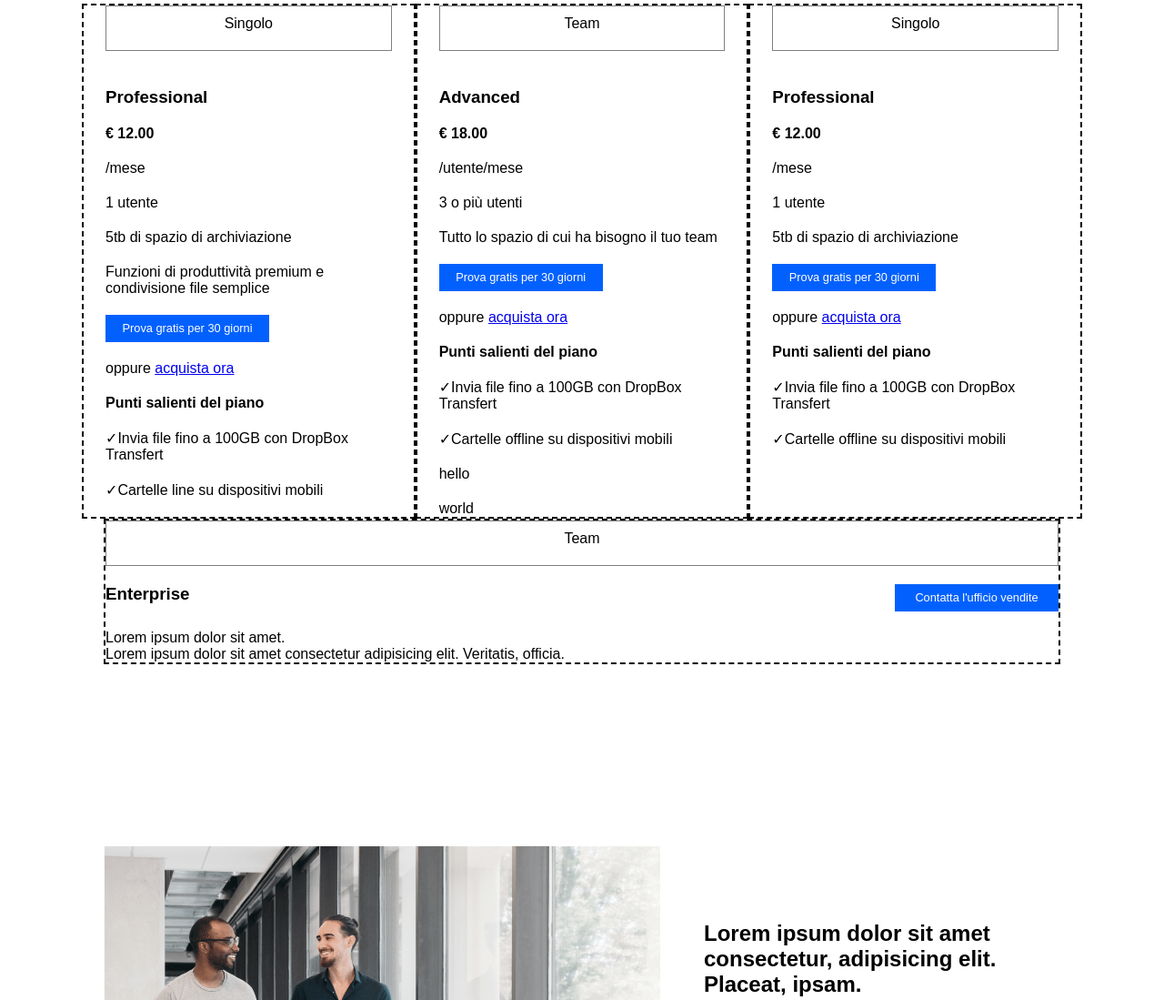
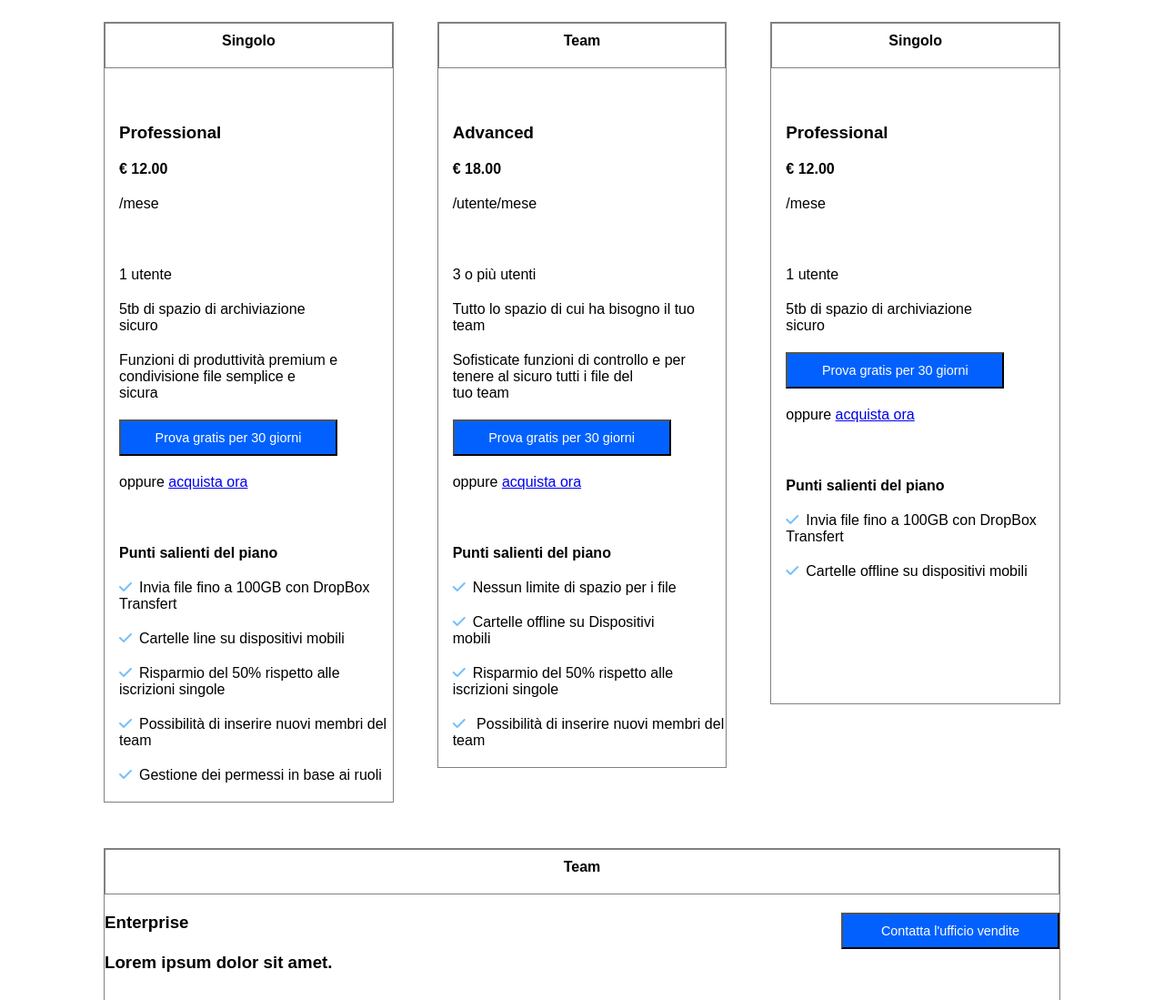
Before and after one commit to MorettiAndrea/htmlcss-dropbox, a plain HTML site: page index.html in a window 1280 px wide. Shown: the part 1088-2187 px from the top of the page at 91% size. Drawn offline with Linux system fonts and the light colour scheme.

Commit message:
mettendo icone...

```diff
--- a/index.html
+++ b/index.html
@@ -88,10 +88,11 @@
             </div>
           </div>
           <div class="row">
-            <div class="col-1-3 border">
-              <div class="card">
-                <p class="top-list">Singolo</p>
-                <nav class="costs">
+            <div class="col-1-3">
+              <div class="card border-gray">
+                <div class="card-head">Singolo</div>
+
+                <nav class="card-content">
                   <ul>
                     <li><h3>Professional</h3></li>
                     <li><b>€ 12.00</b></li>
@@ -99,10 +100,10 @@
                   </ul>
                   <ul>
                     <li>1 utente</li>
-                    <li>5tb di spazio di archiviazione</li>
+                    <li>5tb di spazio di archiviazione<br />sicuro</li>
                     <li>
                       Funzioni di produttività premium e condivisione file
-                      semplice
+                      semplice e <br />sicura
                     </li>
                     <li>
                       <button class="bt-grande-blu">
@@ -114,18 +115,34 @@
                   <ul>
                     <li><b>Punti salienti del piano</b></li>
                     <li>
-                      &check;Invia file fino a 100GB con DropBox Transfert
+                      <i class="fa-solid fa-check" style="color: #74c0fc"></i
+                      >Invia file fino a 100GB con DropBox Transfert
                     </li>
-                    <li>&check;Cartelle line su dispositivi mobili</li>
+                    <li>
+                      <i class="fa-solid fa-check" style="color: #74c0fc"></i
+                      >Cartelle line su dispositivi mobili
+                    </li>
+                    <li>
+                      <i class="fa-solid fa-check" style="color: #74c0fc"></i
+                      >Risparmio del 50% rispetto alle iscrizioni singole
+                    </li>
+                    <li>
+                      <i class="fa-solid fa-check" style="color: #74c0fc"></i
+                      >Possibilità di inserire nuovi membri del team
+                    </li>
+                    <li>
+                      <i class="fa-solid fa-check" style="color: #74c0fc"></i
+                      >Gestione dei permessi in base ai ruoli
+                    </li>
                   </ul>
                 </nav>
               </div>
             </div>
 
-            <div class="col-1-3 border">
-              <div class="card">
-                <p class="top-list">Team</p>
-                <nav class="costs">
+            <div class="col-1-3">
+              <div class="card border-gray">
+                <div class="card-head">Team</div>
+                <nav class="card-content">
                   <ul>
                     <li><h3>Advanced</h3></li>
                     <li><b>€ 18.00</b></li>
@@ -136,38 +153,10 @@
                     <li>3 o più utenti</li>
                     <li>Tutto lo spazio di cui ha bisogno il tuo team</li>
                     <li>
-                      <button class="bt-grande-blu">
-                        Prova gratis per 30 giorni
-                      </button>
+                      Sofisticate funzioni di controllo e per tenere al sicuro
+                      tutti i file del<br />
+                      tuo team
                     </li>
-                    <li>oppure <a href="#">acquista ora</a></li>
-                  </ul>
-                  <ul>
-                    <li><b>Punti salienti del piano</b></li>
-                    <li>
-                      &check;Invia file fino a 100GB con DropBox Transfert
-                    </li>
-                    <li>&check;Cartelle offline su dispositivi mobili</li>
-                    <li>hello</li>
-                    <li>world</li>
-                  </ul>
-                </nav>
-              </div>
-            </div>
-
-            <div class="col-1-3 border">
-              <div class="card">
-                <p class="top-list">Singolo</p>
-                <nav class="costs">
-                  <ul>
-                    <li><h3>Professional</h3></li>
-                    <li><b>€ 12.00</b></li>
-                    <li>/mese</li>
-                  </ul>
-
-                  <ul>
-                    <li>1 utente</li>
-                    <li>5tb di spazio di archiviazione</li>
                     <li>
                       <button class="bt-grande-blu">
                         Prova gratis per 30 giorni
@@ -178,25 +167,76 @@
                   <ul>
                     <li><b>Punti salienti del piano</b></li>
                     <li>
-                      &check;Invia file fino a 100GB con DropBox Transfert
+                      <i class="fa-solid fa-check" style="color: #74c0fc"></i
+                      >Nessun limite di spazio per i file
                     </li>
-                    <li>&check;Cartelle offline su dispositivi mobili</li>
+                    <li>
+                      <i class="fa-solid fa-check" style="color: #74c0fc"></i
+                      >Cartelle offline su Dispositivi <br />mobili
+                    </li>
+                    <li>
+                      <i class="fa-solid fa-check" style="color: #74c0fc"></i
+                      >Risparmio del 50% rispetto alle iscrizioni singole
+                    </li>
+                    <li>
+                      <i class="fa-solid fa-check" style="color: #74c0fc"></i>
+                      Possibilità di inserire nuovi membri del team
+                    </li>
+                  </ul>
+                </nav>
+              </div>
+            </div>
+
+            <div class="col-1-3">
+              <div class="card border-gray">
+                <div class="card-head">Singolo</div>
+                <nav class="card-content">
+                  <ul>
+                    <li><h3>Professional</h3></li>
+                    <li><b>€ 12.00</b></li>
+                    <li>/mese</li>
+                  </ul>
+
+                  <ul>
+                    <li>1 utente</li>
+                    <li>5tb di spazio di archiviazione<br />sicuro</li>
+                    <li>
+                      <button class="bt-grande-blu">
+                        Prova gratis per 30 giorni
+                      </button>
+                    </li>
+                    <li>oppure <a href="#">acquista ora</a></li>
+                  </ul>
+                  <ul>
+                    <li><b>Punti salienti del piano</b></li>
+                    <li>
+                      <i class="fa-solid fa-check" style="color: #74c0fc"></i
+                      >Invia file fino a 100GB con DropBox Transfert
+                    </li>
+                    <li>
+                      <i class="fa-solid fa-check" style="color: #74c0fc"></i
+                      >Cartelle offline su dispositivi mobili
+                    </li>
                   </ul>
                 </nav>
               </div>
             </div>
           </div>
-          <section class="selling-office-contacts border">
+          <section class="card-bottom border-gray">
             <div class="row">
               <div class="col-1-1">
-                <span class="top-list">Team</span>
+                <div class="card-head">Team</div>
                 <div class="bottom-business">
-                  <h3 class="inline">Enterprise</h3>
+                  <h3 class="inline">
+                    Enterprise
+
+                    <p><br />Lorem ipsum dolor sit amet.</p>
+                  </h3>
                   <button class="bt-grande-blu">
                     Contatta l'ufficio vendite
                   </button>
                 </div>
-                <p>Lorem ipsum dolor sit amet.</p>
+
                 <p>
                   Lorem ipsum dolor sit amet consectetur adipisicing elit.
                   Veritatis, officia.
--- a/style.css
+++ b/style.css
@@ -22,6 +22,9 @@ ul {
 
 .border {
   border: 2px dashed black;
+}
+.border-gray {
+  border: 1px solid gray;
 }
 /* /setup generali */
 
@@ -53,10 +56,10 @@ ul {
 }
 .bt-grande-blu {
   background-color: #0261fe;
-  width: 180px;
-  height: 30px;
-  font-size: 0.8rem;
-  border: none;
+  width: 240px;
+  height: 40px;
+  font-size: 0.9rem;
+
   color: white;
 }
 .bt-grande-bianco {
@@ -67,13 +70,13 @@ ul {
   border: 1px solid black;
 }
 
-.top-list {
+.card-head {
   border: 1px gray solid;
   padding-top: 10px;
   text-align: center;
   height: 50px;
   width: 100%;
-  display: block;
+  font-weight: 700;
 }
 
 .inline {
@@ -201,7 +204,7 @@ header li > a {
 
 /* fine jumbo */
 
-/* business */
+/* inizio business */
 
 .business > .container {
   margin-top: 200px;
@@ -216,17 +219,30 @@ header li > a {
   font-size: 2.4rem;
 }
 
+.business .fa-solid {
+  font-size: 1rem;
+  padding-right: 0.5rem;
+}
 .business-top {
-  padding-bottom: 30px;
+  padding-bottom: 50px;
+}
+.card {
+  min-height: 750px;
 }
 
 .business .col-1-3 h3 {
   padding-top: 20px;
 }
 
+.business ul {
+  padding: 20px 0;
+}
+
 .business ul li {
   padding-top: 20px;
+  padding-left: 1rem;
 }
+
 .flag-blu {
   display: inline-block;
   border: 5px solid #0665e6;
@@ -246,10 +262,17 @@ header li > a {
   margin-right: 10px;
 }
 
+.card-bottom {
+  margin-top: 50px;
+}
+
 .bottom-business {
   display: flex;
   justify-content: space-between;
   padding: 20px 0;
+}
+.bottom-business h3 {
+  padding-bottom: 80px;
 }
 
 /* fine business */
```
